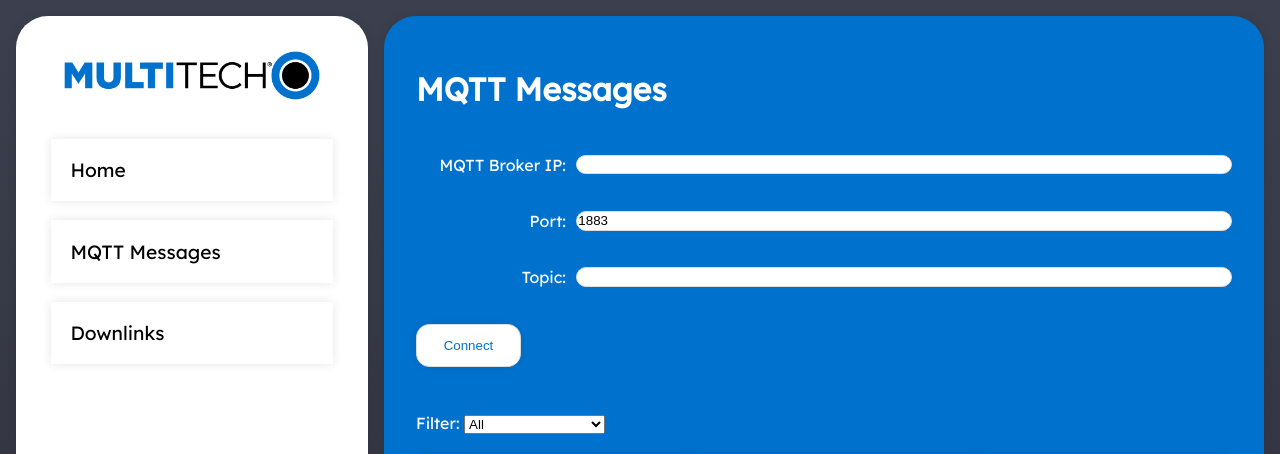
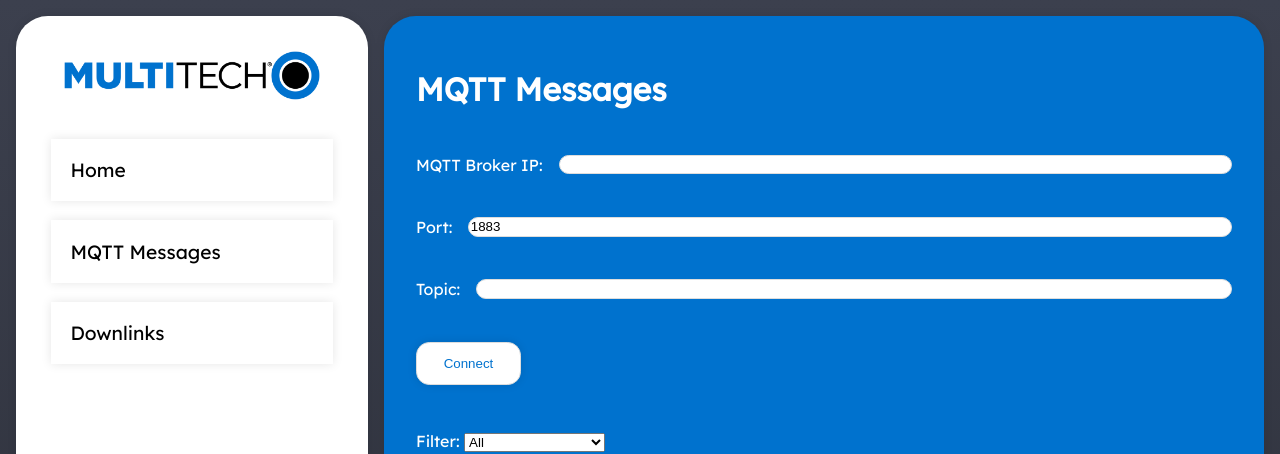
Before and after one commit to russminnie/network_dashboard, a Flask app: page /mqtt_messages in a window 1280 px wide. Shown: the top 454 px of the page. Run offline with Flask 3, Linux system fonts and the light colour scheme.

Commit message:
css clean up

```diff
--- a/static/css/index.css
+++ b/static/css/index.css
@@ -114,13 +114,11 @@ th {
 .form-group {
     display: flex;
     align-items: center;
-    margin-bottom: 10px;
+    margin-bottom: 1em;
 }
 
 .form-group label {
-    width: 150px;
-    text-align: right;
-    margin-right: 10px;
+    margin-right: 1em;
 }
 
 .form-group input {
```
